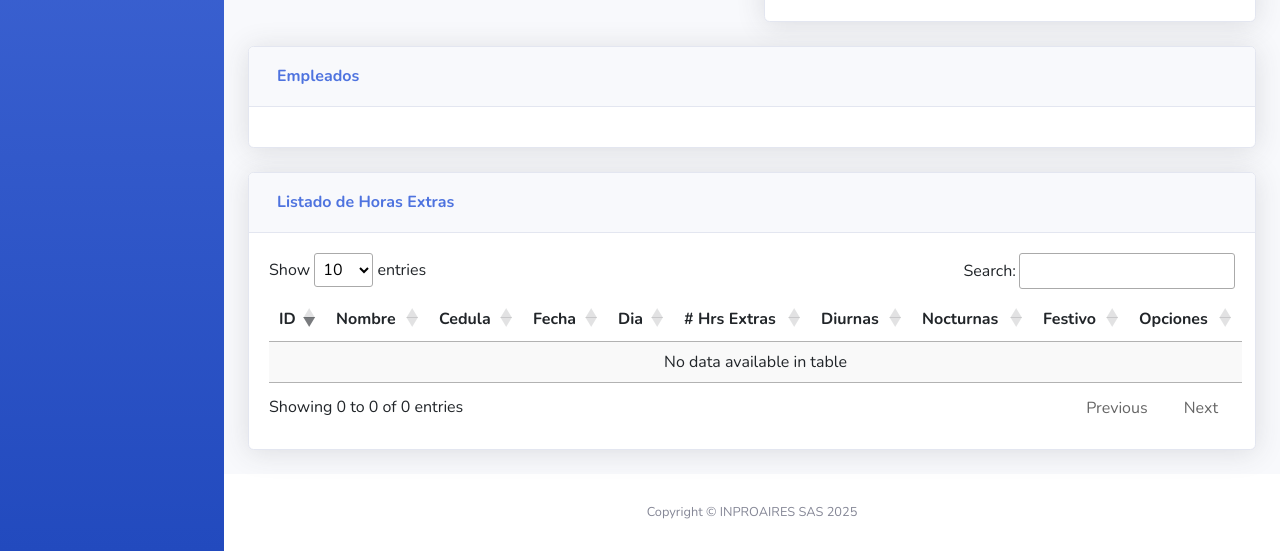
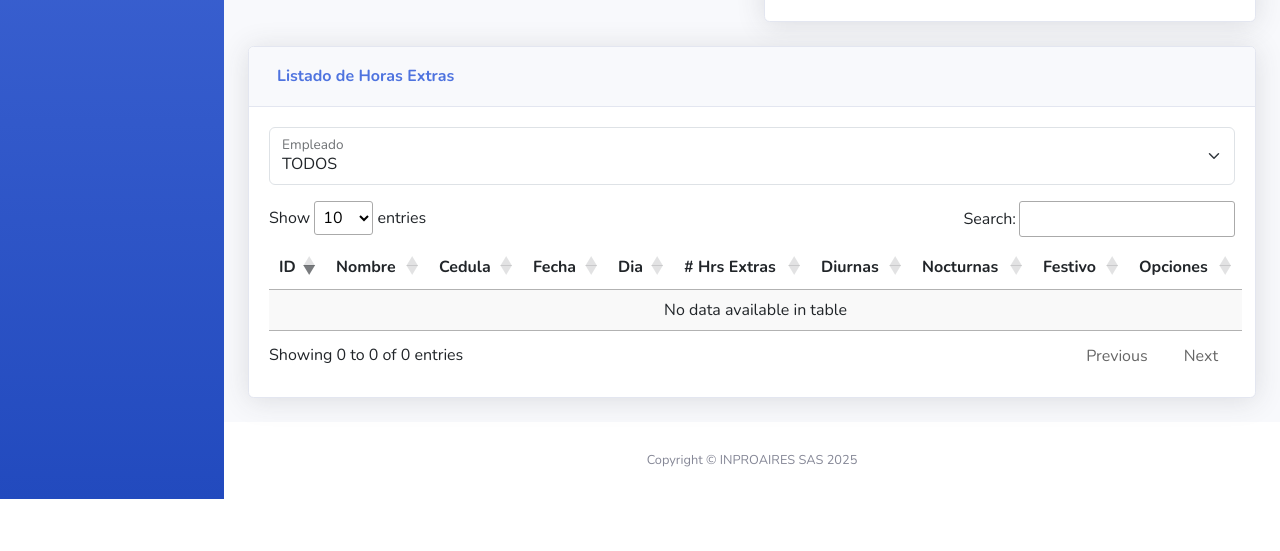
Before and after one commit to YJoel/inproaires-web, a PHP site: page /app/dashboard/hextras/ in a window 1280 px wide. Shown: the part 648-1199 px from the top of the page. After the commit the page ends 1147 px from the top, so only its background shows below. Run offline with PHP 8.4, Linux system fonts and the light colour scheme; the visitor is signed in with stand-in values (Sample User, id 1); data that the repository does not hold is empty; some libraries are stand-ins or nearby versions.

Commit message:
Mejora en la funcionalidad de ver registro de horas por emmpledos. Ahora la tabla se actualiza de acuerdo al empleeado que se sseleccione en el input

```diff
--- a/app/dashboard/hextras/index.js
+++ b/app/dashboard/hextras/index.js
@@ -249,9 +249,8 @@ form.addEventListener("submit", calcularHorasExtras);
 function cargarEmpleados() {
   try {
     const select = form["cedula"];
+    const select2 = document.getElementById("cedula2");
     const arrayEmpleados = JSON.parse(sessionStorage.getItem("empleados"));
-    const divEmpledos = document.getElementById("divEmpleados");
-    const button = document.getElementById("defaultButton");
 
     arrayEmpleados.sort((a, b) => {
       return a.nombre.localeCompare(b.nombre);
@@ -259,13 +258,8 @@ function cargarEmpleados() {
     arrayEmpleados.forEach((em) => {
       if (em.nombre.search("JORGE BERTEL") == -1) {
         select.innerHTML += `<option value="${em.cedula}">${em.nombre}</option>`;
-      }
-      if (divEmpledos) {
-        divEmpledos.innerHTML += `<div class="col my-1">
-          <button type="button" style="aspect-ratio: 16/9; width: 7rem;" class="btn btn-outline-primary" data-bs-toggle="modal" data-bs-target="#registroHorasEmpleado" data-bs-whatever="${em.nombre}">
-            ${em.nombre}
-          </button>
-        </div>`;
+        if (select2)
+          select2.innerHTML += `<option value="${em.cedula}">${em.nombre}</option>`;
       }
     });
   } catch (error) {
--- a/app/dashboard/hextras/index.php
+++ b/app/dashboard/hextras/index.php
@@ -372,8 +372,7 @@ if (isset($_GET["logout"])) {
                           <h6 class="m-2 font-weight-bold text-primary">Horas Totales por trabajador</h6>
                         </div>
                         <div class="col">
-                          <input type="month" class="form-control" name="filtroMes" id="filtroMes"
-                            onchange="actualizarTabla(this)">
+                          <input type="month" class="form-control" name="filtroMes" id="filtroMes" onchange="actualizarGrafica(this)">
                         </div>
                       </div>
                     </div>
@@ -395,27 +394,21 @@ if (isset($_GET["logout"])) {
             <div class="col">
               <div class="card shadow mb-4">
                 <div class="card-header">
+                  <h6 class="m-0 p-2 font-weight-bold text-primary">Listado de Horas Extras</h6>
+                </div>
+                <div class="card-body">
                   <div class="row">
                     <div class="col">
-                      <h6 class="m-0 p-2 font-weight-bold text-primary">Empleados</h6>
-                    </div>
-                  </div>
-                </div>
-                <div class="card-body">
-                  <div class="row justify-content-md-left" id="divEmpleados">
-
-                  </div>
-                </div>
+                      <div class="form-floating mb-3">
+                        <select class="form-select" name="cedula" id="cedula2" onchange="actualizarTabla(this)">
+                          <option value="0">TODOS</option>
+                        </select>
+                        <label for="cedula">Empleado</label>
                       </div>
                     </div>
                   </div>
                   <div class="row">
                     <div class="col">
-              <div class="card shadow mb-4">
-                <div class="card-header">
-                  <h6 class="m-0 p-2 font-weight-bold text-primary">Listado de Horas Extras</h6>
-                </div>
-                <div class="card-body">
                       <table id="hExtras" class="display">
                         <thead>
                           <tr>
@@ -432,6 +425,10 @@ if (isset($_GET["logout"])) {
                           </tr>
                         </thead>
                       </table>
+                    </div>
+
+                  </div>
+
                 </div>
               </div>
             </div>
@@ -627,12 +624,11 @@ if (isset($_GET["logout"])) {
                             <th>Diurnas</th>
                             <th>Nocturnas</th>
                             <th>Festivo</th>
-                            <th>Opciones</th>
+                            <!-- <th>Opciones</th> -->
                           </tr>
                         </thead>
                       </table>
                     </div>
-                    <!-- <div class="col"></div> -->
                   </div>
                 </div>
               </div>
--- a/app/dashboard/hextras/utilities.js
+++ b/app/dashboard/hextras/utilities.js
@@ -64,17 +64,17 @@ document
     modalTitle.innerHTML = `Horas Extras Empleado: ${em}`;
 
     let hExtras = dataHoras.filter((el) => el.nombre.search(em) != -1);
-    hExtras = hExtras.map((el, index, array) => {
-      array[index]["options"] = `
-        <button type="button" class="btn btn-outline-info" data-bs-toggle="modal" data-bs-target="#editarHorasExtras" id="editar_${el.id}">
-          <i class="bi bi-pencil-square"></i>
-        </button>
-        <button type="button" class="btn btn-outline-danger" data-bs-toggle="modal" data-bs-target="#eliminarHorasExtras" id="eliminar_${el.id}">
-          <i class="bi bi-trash3-fill"></i>
-        </button>
-      `;
-      return el;
-    });
+    // hExtras = hExtras.map((el, index, array) => {
+    //   array[index]["options"] = `
+    //     <button type="button" class="btn btn-outline-info" data-bs-toggle="modal" data-bs-target="#editarHorasExtras" id="editar_${el.id}">
+    //       <i class="bi bi-pencil-square"></i>
+    //     </button>
+    //     <button type="button" class="btn btn-outline-danger" data-bs-toggle="modal" data-bs-target="#eliminarHorasExtras" id="eliminar_${el.id}">
+    //       <i class="bi bi-trash3-fill"></i>
+    //     </button>
+    //   `;
+    //   return el;
+    // });
 
     setTimeout(function () {
       if (table1) {
@@ -116,7 +116,7 @@ document
               },
             },
             { data: "festivo" },
-            { data: "options" },
+            // { data: "options" },
           ],
         });
       }
@@ -293,7 +293,7 @@ function filtrarPorMes(fechaStr = "", hExtras) {
   return hExtras.filter((h) => h.fecha.search(fechaStr) >= 0);
 }
 
-function actualizarTabla(e) {
+function actualizarGrafica(e) {
   const dataHoras = JSON.parse(sessionStorage.getItem("hExtras"));
   const empleados = JSON.parse(sessionStorage.getItem("empleados"));
 
@@ -305,6 +305,34 @@ function actualizarTabla(e) {
     borderWidth: 1,
   };
   ctx.update();
+}
+
+function actualizarTabla(e) {
+  let empleado = parseInt(e.value);
+  console.log(empleado);
+  let dataHoras = JSON.parse(sessionStorage.getItem("hExtras"));
+  dataHoras = dataHoras.map((el, index, array) => {
+    array[index]["options"] = `
+      <button type="button" class="btn btn-outline-info" data-bs-toggle="modal" data-bs-target="#editarHorasExtras" id="editar_${el.id}">
+        <i class="bi bi-pencil-square"></i>
+      </button>
+      <button type="button" class="btn btn-outline-danger" data-bs-toggle="modal" data-bs-target="#eliminarHorasExtras" id="eliminar_${el.id}">
+        <i class="bi bi-trash3-fill"></i>
+      </button>
+    `;
+    return el;
+  });
+  let filtro = [];
+  if (empleado) {
+    console.log("If(empleado)");
+    filtro = dataHoras.filter((em) => em.cedula == empleado);
+  } else {
+    filtro = dataHoras;
+  }
+
+  table.clear();
+  table.rows.add(filtro);
+  table.draw();
 }
 
 document.forms["reporte"].addEventListener("submit", bajarReporte);
```
Lines whose indentation alone changed are shown as unchanged.
